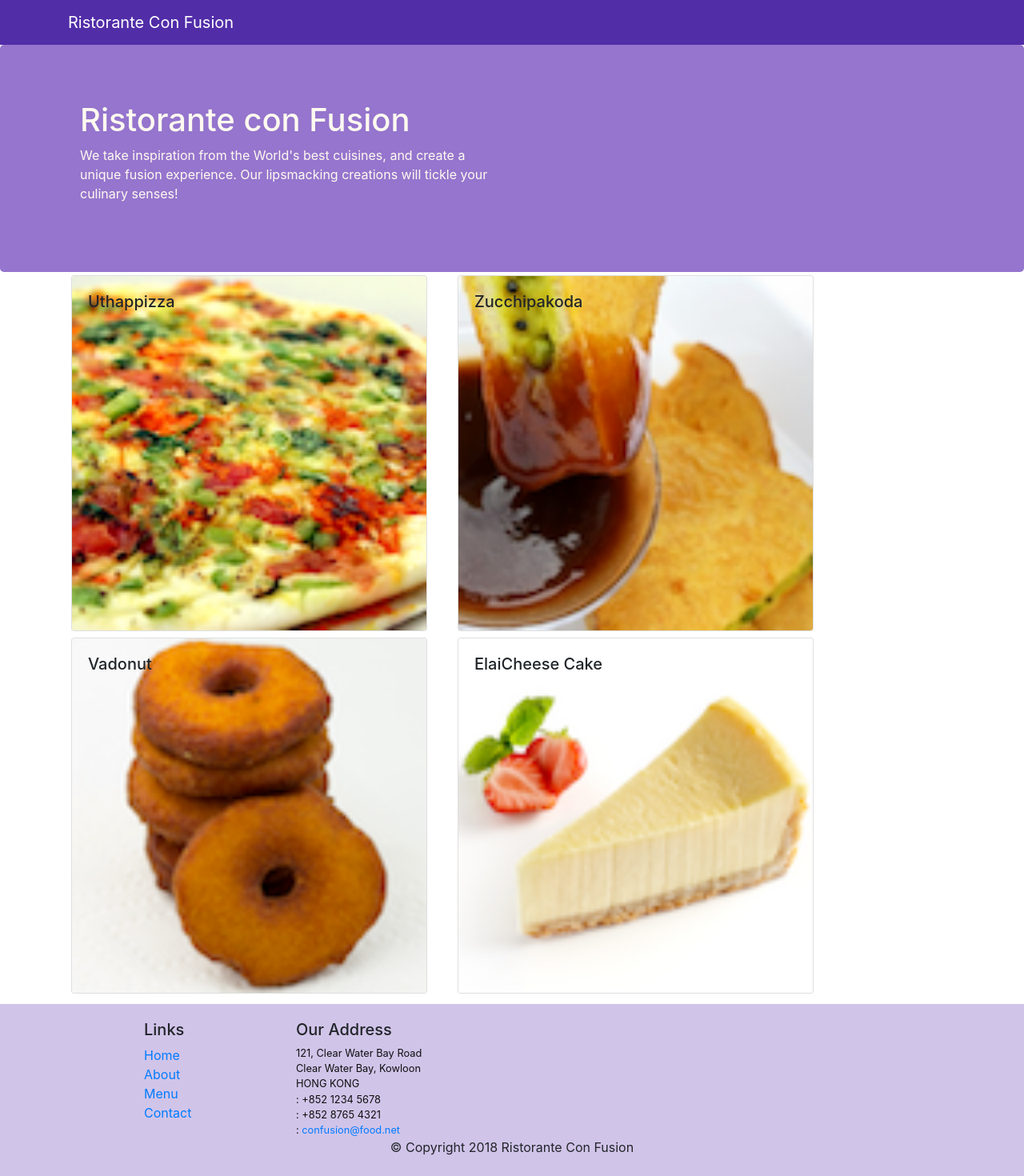
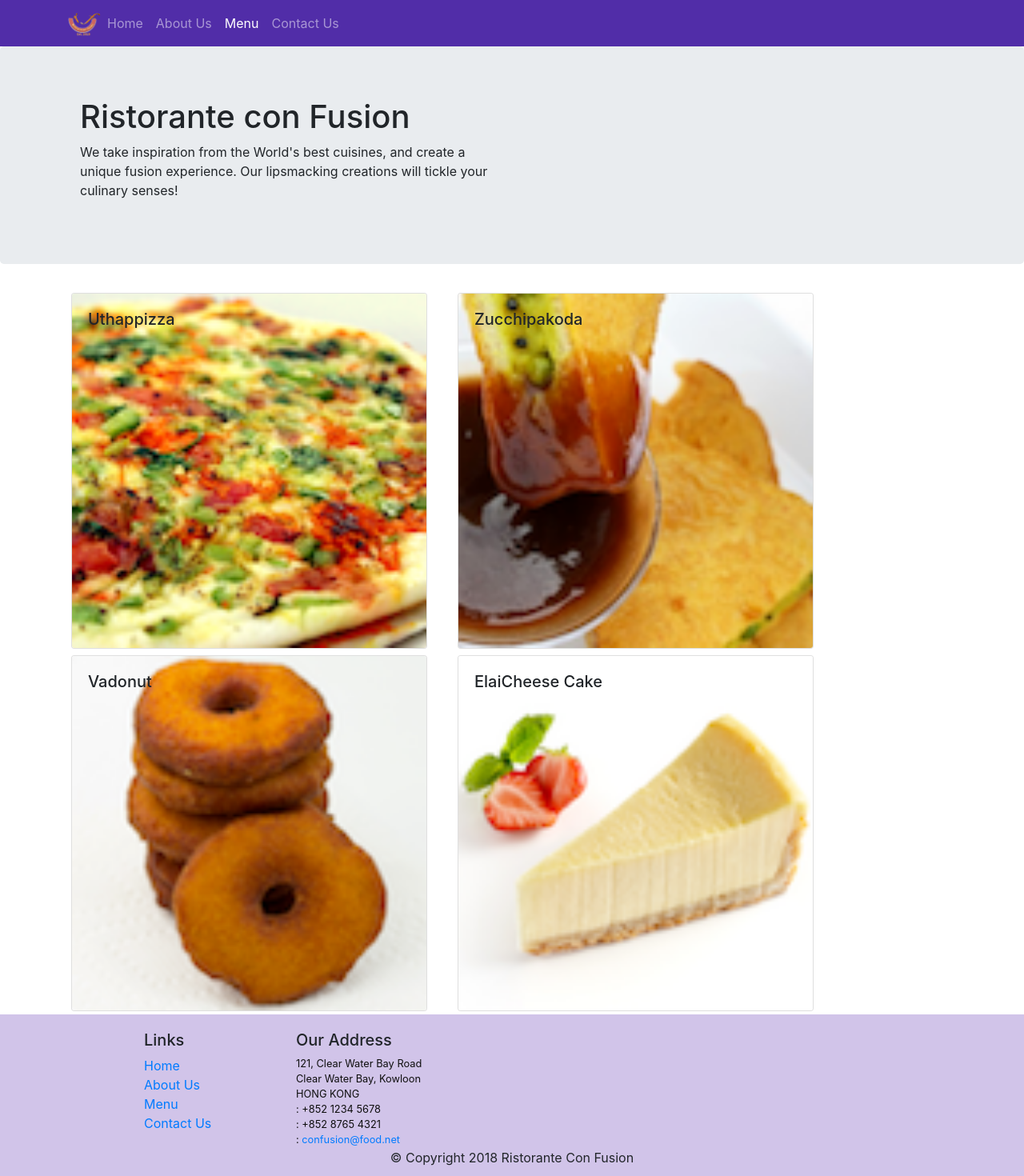
Before and after one commit to srinidhi131/React, a React (Create React App) app: page /menu in a window 1280 px wide. Shown: the top 1470 px of the page at 80% size. Built offline with nearby package versions, Linux system fonts and the light colour scheme; the HTML template or start-up script is replaced by a standard one.

Commit message:
React Router

```diff
--- a/package.json
+++ b/package.json
@@ -12,6 +12,7 @@
     "react": "^17.0.2",
     "react-dom": "^17.0.2",
     "react-popper": "0.9.2",
+    "react-router-dom": "4.2.2",
     "react-scripts": "4.0.3",
     "reactstrap": "5.0.0",
     "web-vitals": "^1.0.1"
--- a/src/App.css
+++ b/src/App.css
@@ -15,7 +15,7 @@
     margin:0px auto;
     padding: 20px 0px 20px 0px;
 }
-#a {
+.Jumbotron {
     padding:70px 30px 70px 30px;
     margin:0px auto;
     background: #9575CD ;
--- a/src/App.js
+++ b/src/App.js
@@ -1,12 +1,16 @@
 import { Component } from 'react';
 import Main from './components/MainComponent';
 import "./App.css"
+import { BrowserRouter } from 'react-router-dom';
+
 class App extends Component {
   render() {
     return (
-      <div className="App">
-        <Main />
-      </div>
+      <BrowserRouter>
+        <div className="App">
+          <Main />
+        </div>
+    </BrowserRouter>
     );
   }
 }
--- a/src/components/FooterComponent.js
+++ b/src/components/FooterComponent.js
@@ -1,4 +1,5 @@
 import React from 'react';
+import { Link } from 'react-router-dom';
 
 function Footer(props) {
     return(
@@ -8,10 +9,10 @@
                 <div className="col-4 offset-1 col-sm-2">
                     <h5>Links</h5>
                     <ul className="list-unstyled">
-                        <li><a href="#">Home</a></li>
-                        <li><a href="#">About</a></li>
-                        <li><a href="#">Menu</a></li>
-                        <li><a href="contactus.html">Contact</a></li>
+                    <li><Link to='/home'>Home</Link></li>
+                        <li><Link to='/aboutus'>About Us</Link></li>
+                        <li><Link to='/menu'>Menu</Link></li>
+                        <li><Link to='/contactus'>Contact Us</Link></li>
                     </ul>
                 </div>
                 <div className="col-7 col-sm-5">
--- a/src/components/HeaderComponent.js
+++ b/src/components/HeaderComponent.js
@@ -1,16 +1,49 @@
-import React, { Component } from 'react';
-import { Navbar, NavbarBrand, Jumbotron } from 'reactstrap';
+import { Nav, Navbar, NavbarBrand, NavbarToggler, Collapse, NavItem, Jumbotron } from 'reactstrap';
+import { NavLink } from 'react-router-dom';
+import {Component} from 'react';
 
 class Header extends Component {
+    constructor(props) {
+        super(props);
+
+        this.toggleNav = this.toggleNav.bind(this);
+        this.state = {
+          isNavOpen: false
+        };
+      }
+
+      toggleNav() {
+        this.setState({
+          isNavOpen: !this.state.isNavOpen
+        });
+      }
+
     render() {
         return(
-    <React.Fragment>
-      <Navbar dark>
+            <div>
+                <Navbar dark expand="md">
                     <div className="container">
-            <NavbarBrand href="/">Ristorante Con Fusion</NavbarBrand>
+                        <NavbarToggler onClick={this.toggleNav} />
+                        <NavbarBrand className="mr-auto" href="/"><img src='assets/images/logo.png' height="30" width="41" alt='Ristorante Con Fusion' /></NavbarBrand>
+                        <Collapse isOpen={this.state.isNavOpen} navbar>
+                            <Nav navbar>
+                            <NavItem>
+                                <NavLink className="nav-link"  to='/home'><span className="fa fa-home fa-lg"></span> Home</NavLink>
+                            </NavItem>
+                            <NavItem>
+                                <NavLink className="nav-link" to='/aboutus'><span className="fa fa-info fa-lg"></span> About Us</NavLink>
+                            </NavItem>
+                            <NavItem>
+                                <NavLink className="nav-link"  to='/menu'><span className="fa fa-list fa-lg"></span> Menu</NavLink>
+                            </NavItem>
+                            <NavItem>
+                                <NavLink className="nav-link" to='/contactus'><span className="fa fa-address-card fa-lg"></span> Contact Us</NavLink>
+                            </NavItem>
+                            </Nav>
+                        </Collapse>
                     </div>
                 </Navbar>
-      <Jumbotron id = "a">
+                <Jumbotron>
                     <div className="container">
                         <div className="row row-header">
                             <div className="col-12 col-sm-6">
@@ -20,7 +53,7 @@
                         </div>
                     </div>
                 </Jumbotron>
-    </React.Fragment>
+            </div>
         );
     }
 }
--- /dev/null
+++ b/src/components/HomeComponent.js
@@ -0,0 +1,11 @@
+import React from 'react';
+
+function Home(props) {
+    return(
+      <div className="container">
+        <h4>Home</h4>
+      </div>
+    );
+}
+
+export default Home;
--- a/src/components/MainComponent.js
+++ b/src/components/MainComponent.js
@@ -5,6 +5,8 @@
 import { DISHES } from '../shared/dishes';
 import Header from './HeaderComponent';
 import Footer from './FooterComponent';
+import Home from './HomeComponent';
+import { Switch, Route, Redirect } from 'react-router-dom';
 
 class Main extends Component {
 
@@ -21,11 +23,23 @@
   }
 
   render() {
+
+    const HomePage = () => {
+      return(
+          <Home
+          />
+      );
+    }
+
     return (
+
       <div>
         <Header />
-        <Menu dishes={this.state.dishes} onClick={(dishId) => this.onDishSelect(dishId)} />
-        <DishDetail dish={this.state.dishes.filter((dish) => dish.id === this.state.selectedDish)[0]} />
+          <Switch>
+                <Route path='/home' component={HomePage} />
+                <Route exact path='/menu' component={() => <Menu dishes={this.state.dishes} />} />
+                <Redirect to="/home" />
+          </Switch>
         <Footer />
       </div>
     );
--- a/src/components/MenuComponent.js
+++ b/src/components/MenuComponent.js
@@ -4,8 +4,7 @@
 
     function RenderMenuItem ({dish, onClick}) {
         return (
-            <Card
-                onClick={() => onClick(dish.id)}>
+            <Card>
                 <CardImg width="100%" src={dish.image} alt={dish.name} />
                 <CardImgOverlay>
                     <CardTitle>{dish.name}</CardTitle>
```
Also changed, not shown: 1 other file (tests, documents, lock files or other folders). Lines whose indentation alone changed are shown as unchanged.
